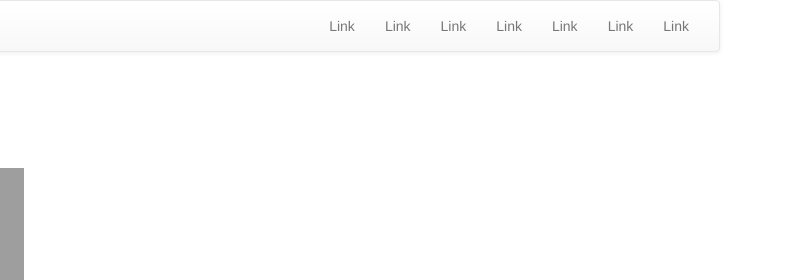
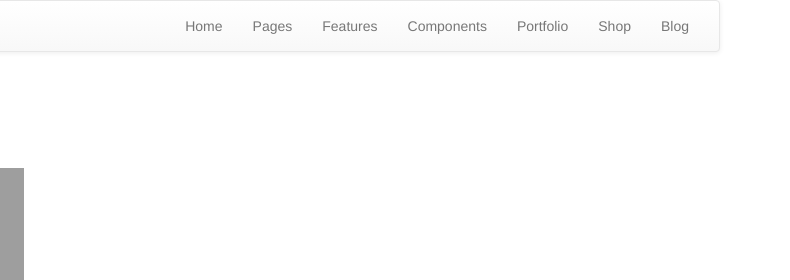
Before and after one commit to EvelyneWauters/weresuperawesome, a website: page src/index.html in a window 1280 px wide. Shown: the top 280 px of the page, 490-1280 px from the left. Drawn offline with nearby package versions, Linux system fonts and the light colour scheme; files that its build step writes are made by us from their sources; grey boxes are pictures that could not be loaded.

Commit message:
fixed names of the titles in navbar

```diff
--- a/src/index.html
+++ b/src/index.html
@@ -42,13 +42,13 @@
             <!-- Collect the nav links, forms, and other content for toggling -->
             <div class="collapse navbar-collapse" id="bs-example-navbar-collapse-1">
                 <ul class="nav navbar-nav navbar-right">
-                    <li><a href="#">Link</a></li>
-                    <li><a href="#">Link</a></li>
-                    <li><a href="#">Link</a></li>
-                    <li><a href="#">Link</a></li>
-                    <li><a href="#">Link</a></li>
-                    <li><a href="#">Link</a></li>
-                    <li><a href="#">Link</a></li>
+                    <li><a href="#">Home</a></li>
+                    <li><a href="#">Pages</a></li>
+                    <li><a href="#">Features</a></li>
+                    <li><a href="#">Components</a></li>
+                    <li><a href="#">Portfolio</a></li>
+                    <li><a href="#">Shop</a></li>
+                    <li><a href="#">Blog</a></li>
 
                 </ul>
             </div><!-- /.navbar-collapse -->
```
